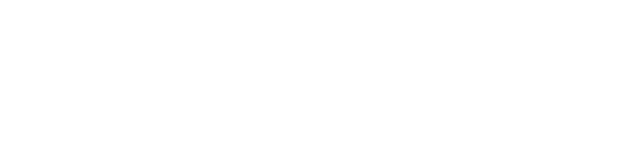
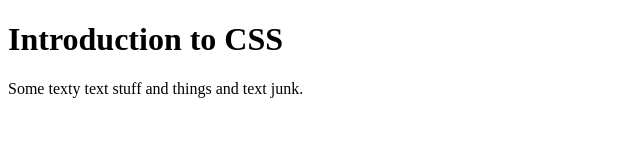
Before and after one commit to RyanNicholasPurdy/intro-to-css, a plain HTML site: page index.html in a window 1280 px wide. Shown: the whole page, without its empty margins (0-640 px from the left). Drawn offline with Linux system fonts and the light colour scheme.

Commit message:
Title and body
Added a page tab title and some body text

```diff
--- a/index.html
+++ b/index.html
@@ -10,5 +10,9 @@
   </head>
   <body>
   <!-- The body of the HTML document, everything in here will be rendered -->
+  <h1>Introduction to CSS</h1>
+  <!-- creates a main header -->
+  <p>Some texty text stuff and things and text junk.</p>
+  <!-- creates a basic paragraph -->
   </body>
 </html>
```
